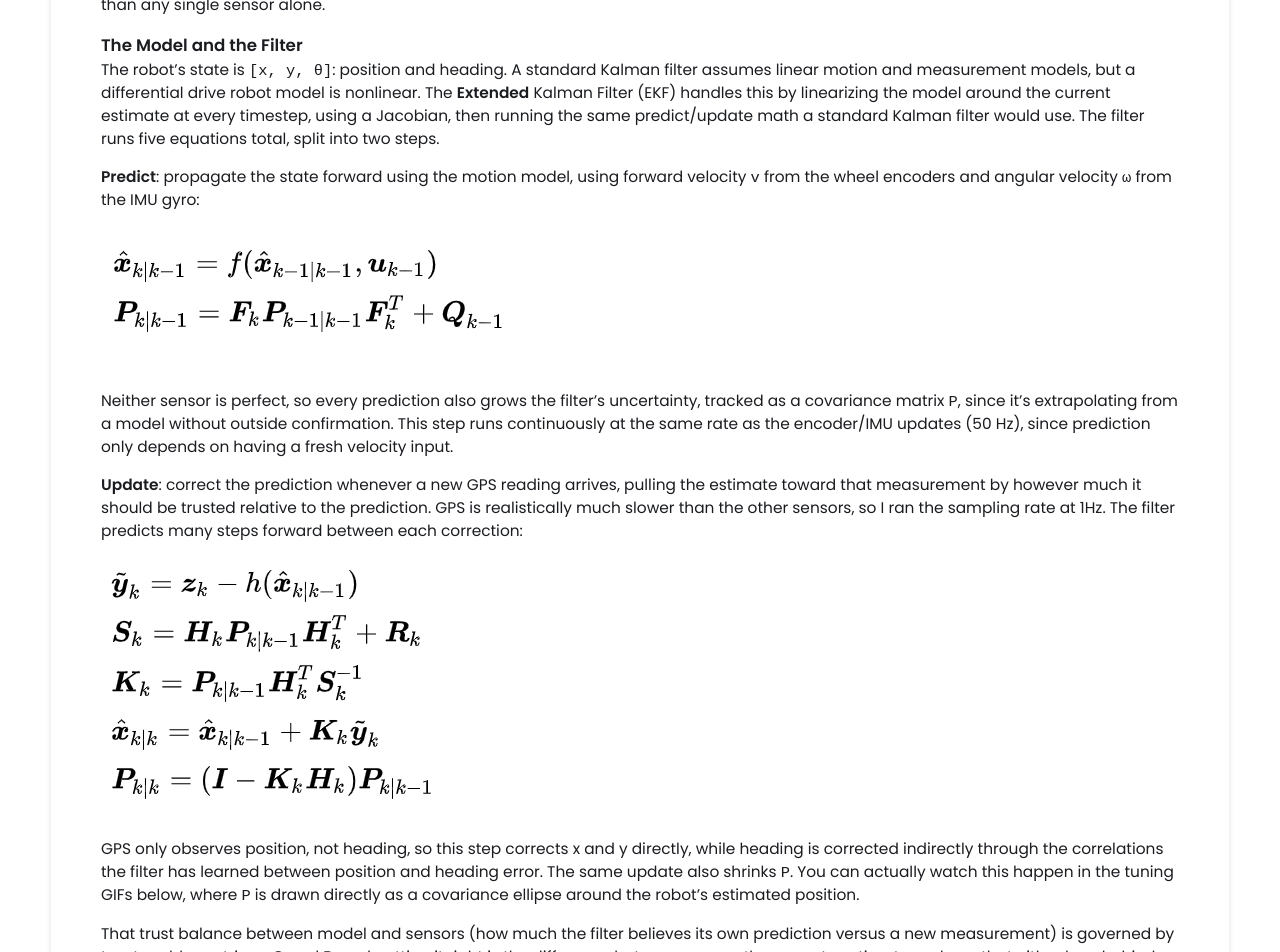
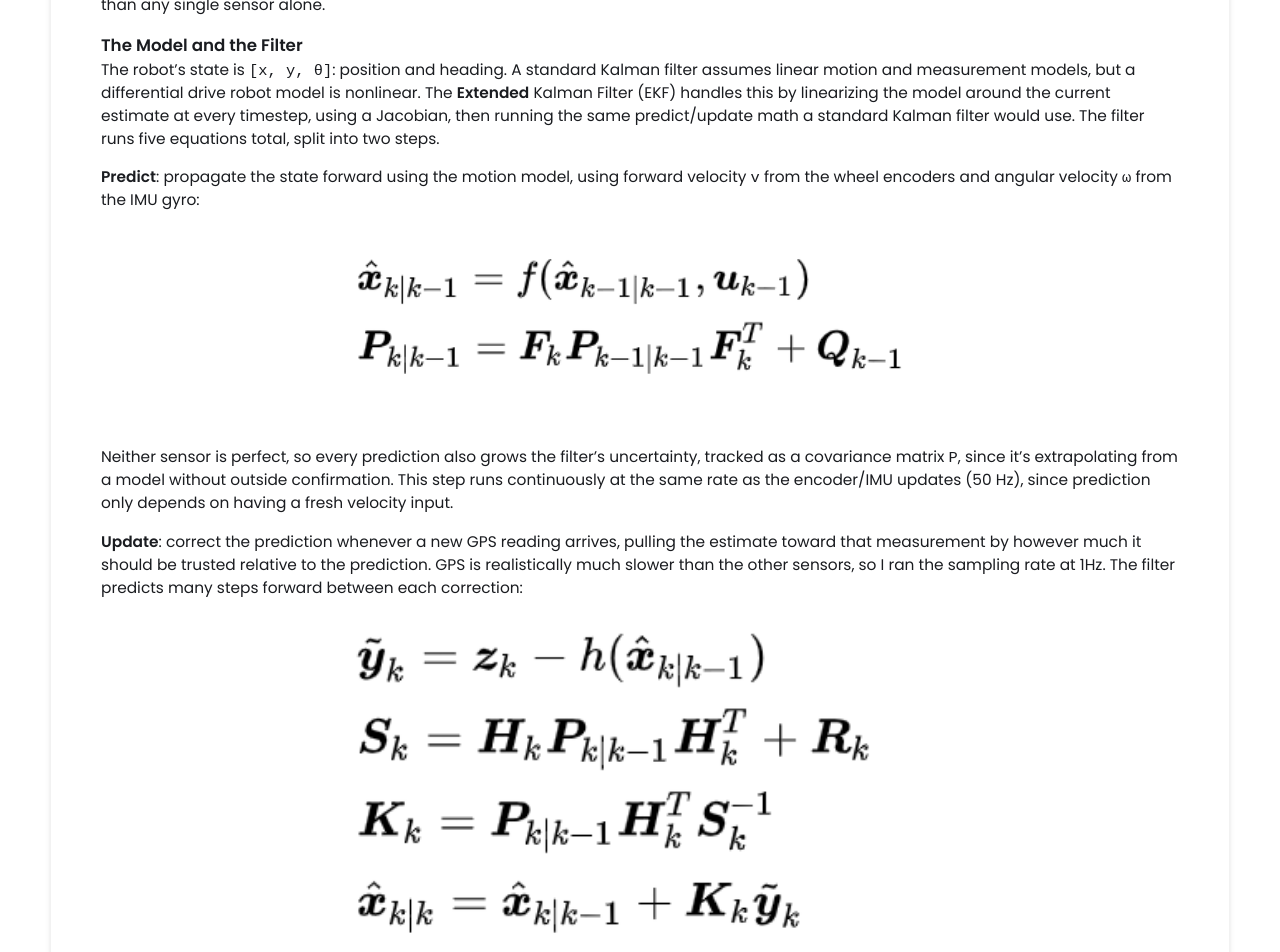
Before and after one commit to dylanhammond-11/dylanhammond-11.github.io, a Jekyll site: the page built from _projects/ekf-robot-sim/index.md, in a window 1280 px wide. Shown: the part 967-1919 px from the top of the page. Built offline with Jekyll 4.4.1, drawn with Linux system fonts in a browser that asks for light colours.

Commit message:
Update image tags for prediction and update steps

```diff
--- a/_projects/ekf-robot-sim/index.md
+++ b/_projects/ekf-robot-sim/index.md
@@ -24,13 +24,17 @@ The filter runs five equations total, split into two steps.
 
 **Predict**: propagate the state forward using the motion model, using forward velocity `v` from the wheel encoders and angular velocity `ω` from the IMU gyro:
 
-![Predict step equations](/_projects/ekf-robot-sim/EKFPredictEquations.png)
+<p align="center">
+  <img src="/_projects/ekf-robot-sim/EKFPredictEquations.png" width="600">
+</p>
 
 Neither sensor is perfect, so every prediction also grows the filter's uncertainty, tracked as a covariance matrix `P`, since it's extrapolating from a model without outside confirmation. This step runs continuously at the same rate as the encoder/IMU updates (50 Hz), since prediction only depends on having a fresh velocity input.
 
 **Update**: correct the prediction whenever a new GPS reading arrives, pulling the estimate toward that measurement by however much it should be trusted relative to the prediction. GPS is realistically much slower than the other sensors, so I ran the sampling rate at 1Hz. The filter predicts many steps forward between each correction:
 
-![Update step equations](/_projects/ekf-robot-sim/EKFUpdateEquations.png)
+<p align="center">
+  <img src="/_projects/ekf-robot-sim/EKFUpdateEquations.png" width="600">
+</p>
 
 GPS only observes position, not heading, so this step corrects x and y directly, while heading is corrected indirectly through the correlations the filter has learned between position and heading error. The same update also shrinks `P`.  You can actually watch this happen in the tuning GIFs below, where `P` is drawn directly as a covariance ellipse around the robot's estimated position.
 
```
